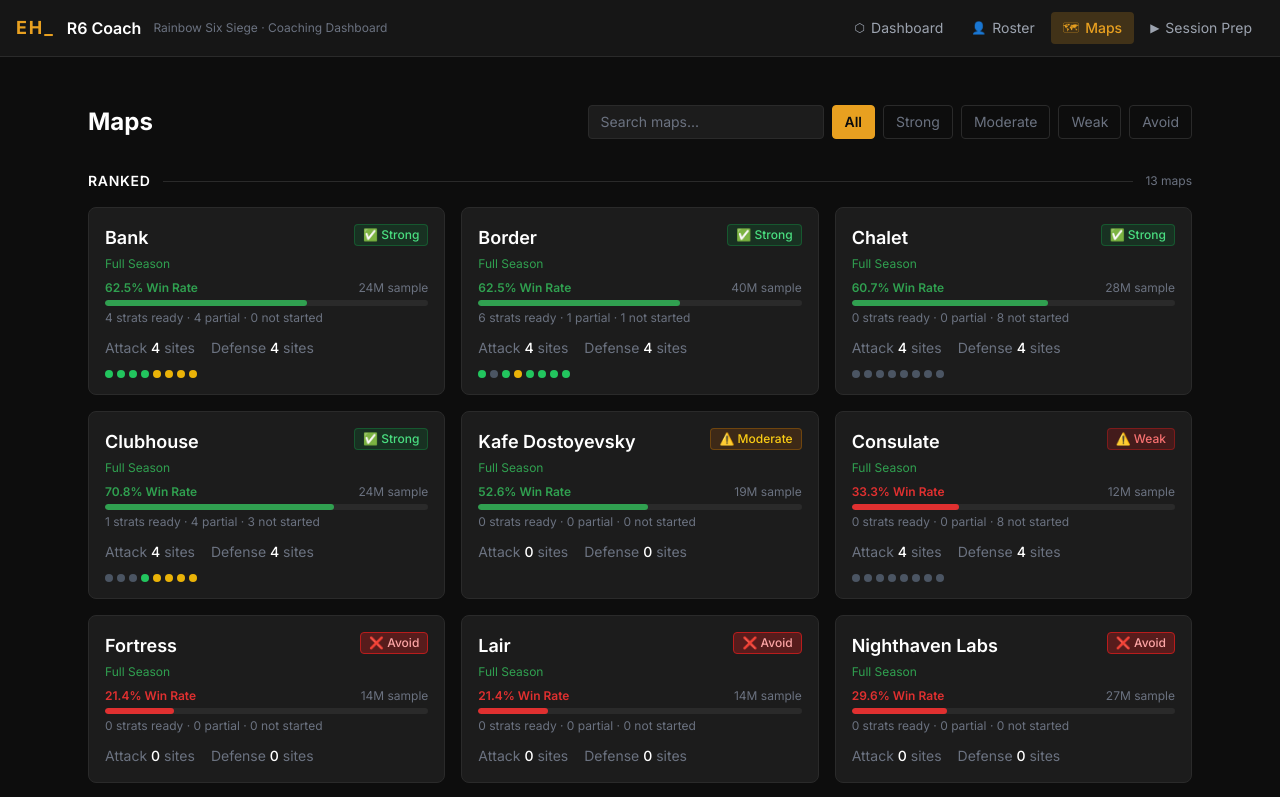
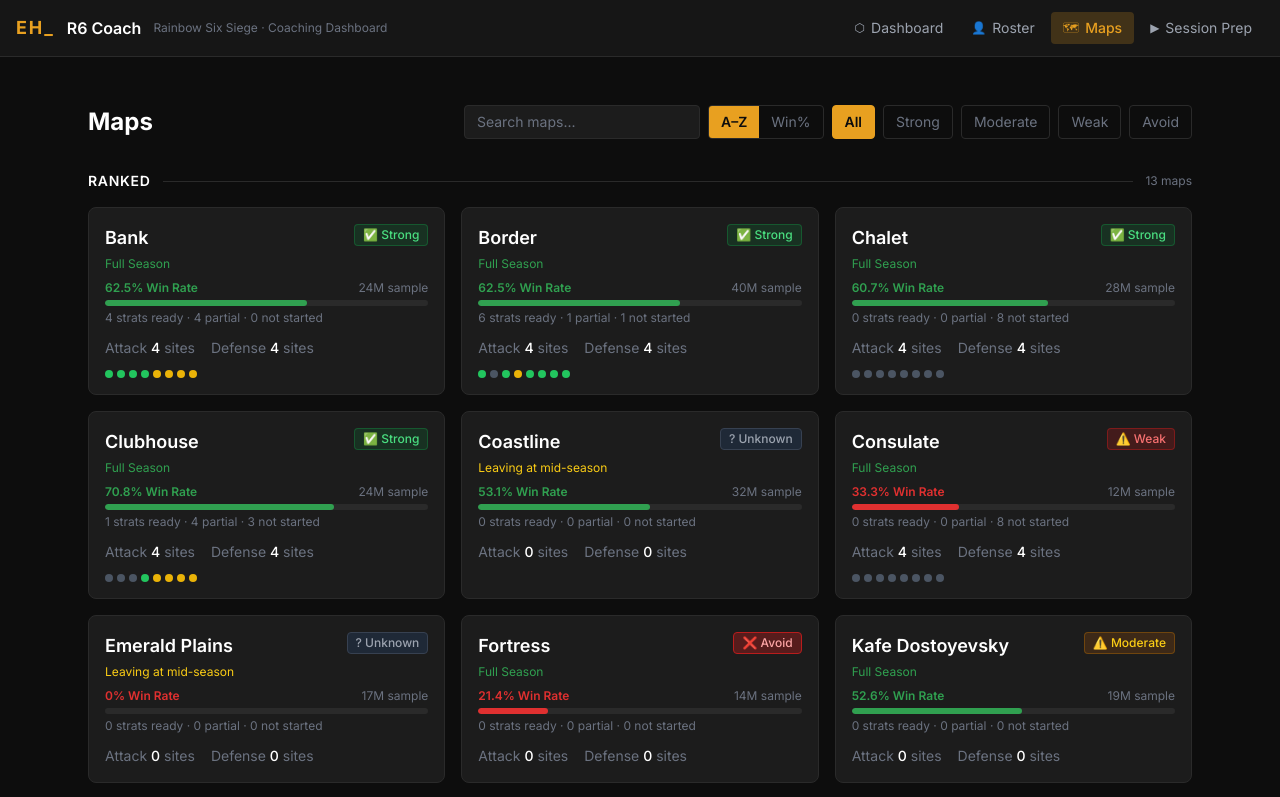
Before and after one commit to grantgreenfelder/r6-coach, a React (Vite) app: page /maps in a window 1280 px wide. Shown: the top 797 px of the page. Built offline with nearby package versions, Linux system fonts and the light colour scheme.

Commit message:
Maps page: add A-Z / Win% sort toggle

```diff
--- a/src/pages/Maps.jsx
+++ b/src/pages/Maps.jsx
@@ -20,11 +20,21 @@
 export default function Maps() {
   const [filter, setFilter] = useState('all')
   const [search, setSearch] = useState('')
+  const [sortBy, setSortBy] = useState('name') // 'name' | 'winrate'
 
   const applyFilters = (maps) => maps
     .filter(m => filter === 'all' || m.rating === filter)
     .filter(m => m.displayName.toLowerCase().includes(search.toLowerCase()))
-    .sort((a, b) => RATING_ORDER.indexOf(a.rating) - RATING_ORDER.indexOf(b.rating))
+    .sort((a, b) => {
+      if (sortBy === 'winrate') {
+        // nulls to the bottom
+        if (a.teamWinRate === null && b.teamWinRate === null) return 0
+        if (a.teamWinRate === null) return 1
+        if (b.teamWinRate === null) return -1
+        return b.teamWinRate - a.teamWinRate
+      }
+      return a.displayName.localeCompare(b.displayName)
+    })
 
   const ranked   = applyFilters(mapsData.filter(m => m.inRankedPool))
   const unranked = applyFilters(mapsData.filter(m => !m.inRankedPool))
@@ -34,7 +44,7 @@
       {/* Header + filters */}
       <div className="flex items-center justify-between flex-wrap gap-4">
         <h1 className="text-2xl font-bold text-white">Maps</h1>
-        <div className="flex gap-2 flex-wrap">
+        <div className="flex gap-2 flex-wrap items-center">
           <input
             type="text"
             placeholder="Search maps..."
@@ -42,6 +52,22 @@
             onChange={e => setSearch(e.target.value)}
             className="bg-siege-card border border-siege-border rounded px-3 py-1.5 text-sm text-white placeholder-siege-muted focus:outline-none focus:border-siege-accent"
           />
+          {/* Sort toggle */}
+          <div className="flex rounded border border-siege-border overflow-hidden">
+            {[{ value: 'name', label: 'A–Z' }, { value: 'winrate', label: 'Win%' }].map(s => (
+              <button
+                key={s.value}
+                onClick={() => setSortBy(s.value)}
+                className={`px-3 py-1.5 text-sm transition-colors ${
+                  sortBy === s.value
+                    ? 'bg-siege-accent text-siege-bg font-semibold'
+                    : 'text-siege-muted hover:text-white'
+                }`}
+              >
+                {s.label}
+              </button>
+            ))}
+          </div>
           {['all', 'strong', 'moderate', 'weak', 'avoid'].map(r => (
             <button
               key={r}
```
